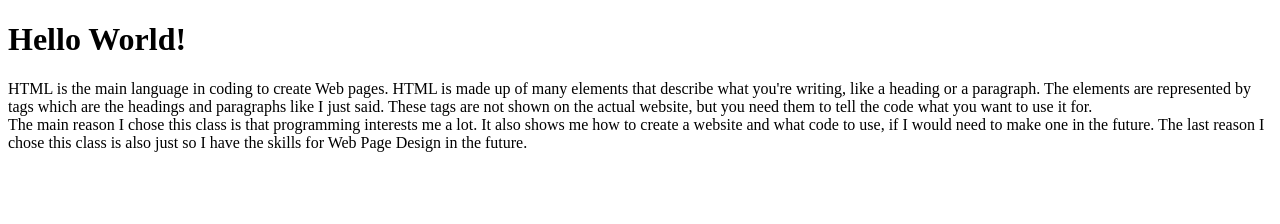
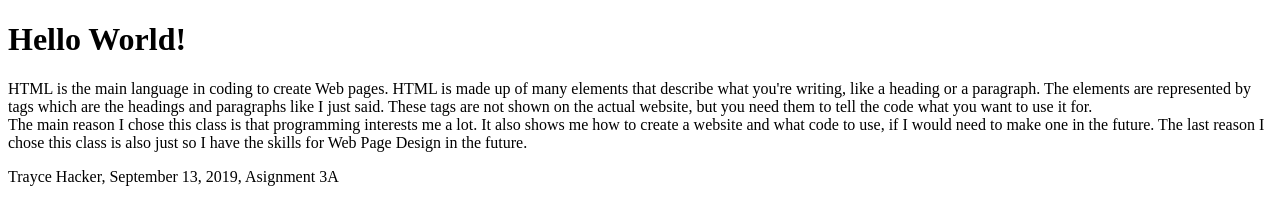
Before and after one commit to 2022koenig/HelloWorld, a plain HTML site: page index.html in a window 1280 px wide. Drawn offline with Linux system fonts and the light colour scheme.

Commit message:
Added changes to index.html page

```diff
--- a/index.html
+++ b/index.html
@@ -4,5 +4,6 @@
     <h1>Hello World!</h1>
     <p1> HTML is the main language in coding to create Web pages. HTML is made up of many elements that describe what you're writing, like a heading or a paragraph. The elements are represented by tags which are the headings and paragraphs like I just said. These tags are not shown on the actual website, but you need them to tell the code what you want to use it for. </p1>
     <br> <p2>The main reason I chose this class is that programming interests me a lot. It also shows me how to create a website and what code to use, if I would need to make one in the future. The last reason I chose this class is also just so I have the skills for Web Page Design in the future.</p2>
+    <p>Trayce Hacker, September 13, 2019, Asignment 3A </p>
   </body>
 </html>
```
